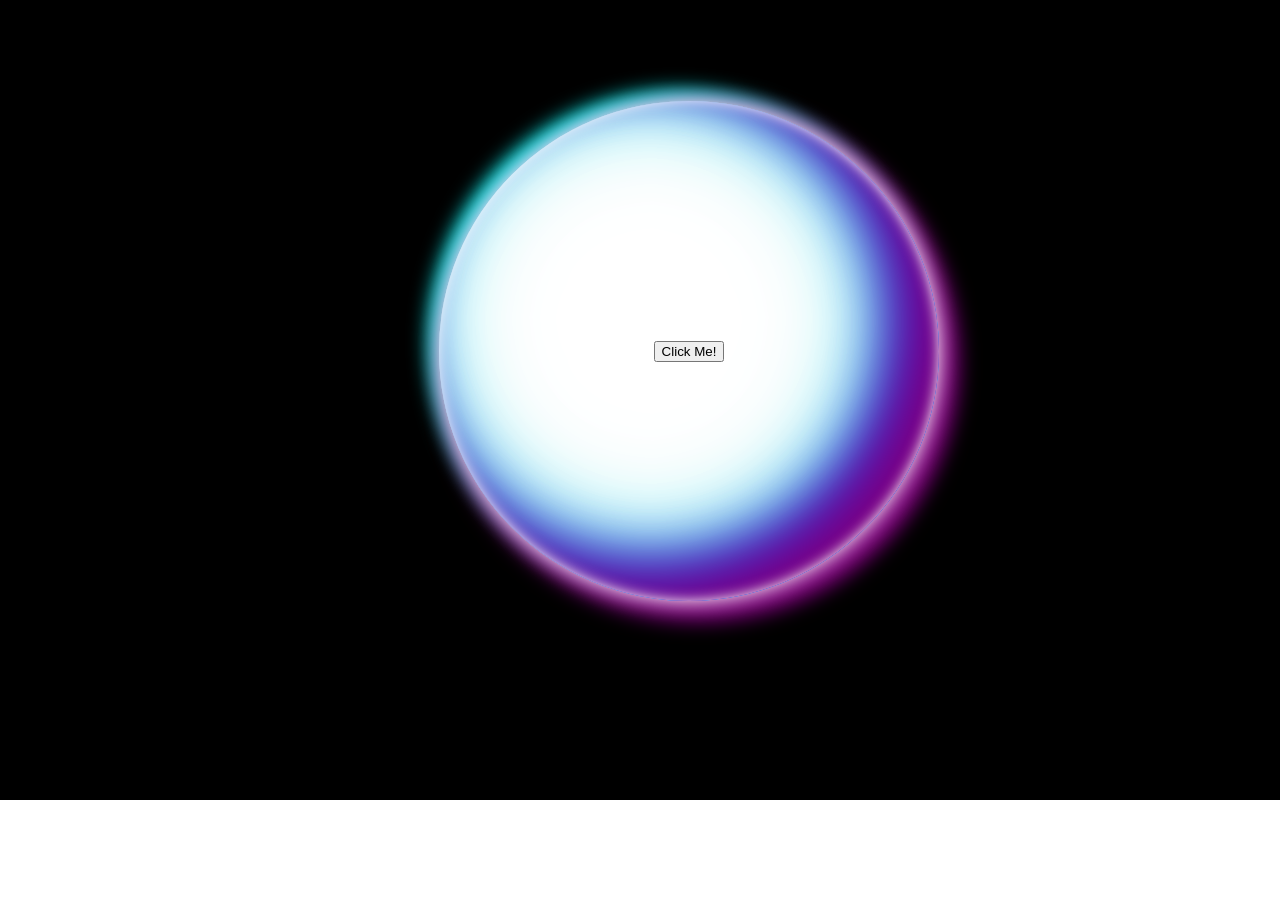
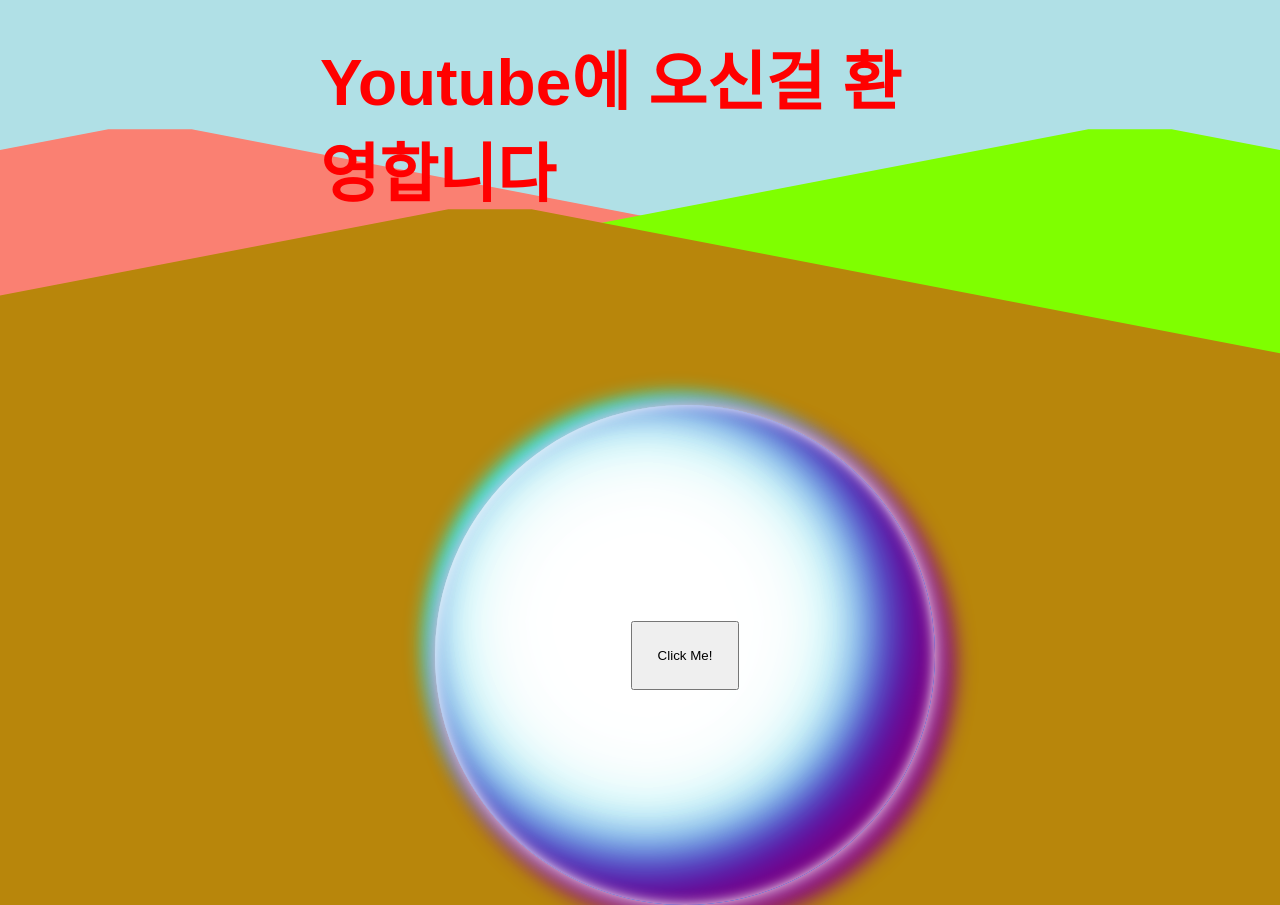
Before and after one commit to Leeseunghwan7305/Ts-Youtube, a React (Create React App) app: page / in a window 1280 px wide. Before the commit the page ends 800 px from the top, so only its background shows below. Built offline with nearby package versions, Linux system fonts and the light colour scheme; no server answers.

Commit message:
[ADD]background

```diff
--- a/src/app.module.scss
+++ b/src/app.module.scss
@@ -11,7 +11,7 @@
   }
   .youtubeScreen {
     display: block;
-    animation: LookScreen 3.5s;
+    animation: LookScreen 0.5s;
   }
 }
 @keyframes LookScreen {
@@ -22,3 +22,11 @@
     opacity: 1;
   }
 }
+@keyframes outScreen {
+  0% {
+    opacity: 1;
+  }
+  100% {
+    opacity: 0;
+  }
+}
--- a/src/components/Screen/Screen.module.scss
+++ b/src/components/Screen/Screen.module.scss
@@ -1,6 +1,39 @@
 .screen {
   height: 100vh;
-  background-color: black;
+  background-color: powderblue;
+  .box {
+    width: 300px;
+    height: 300px;
+    background-color: salmon;
+    transform: perspective(50px) rotateX(60deg);
+  }
+  .box2 {
+    width: 300px;
+    height: 300px;
+    position: absolute;
+    right: 0;
+    top: 0;
+    background-color: chartreuse;
+    transform: perspective(50px) rotateX(60deg);
+  }
+  .box3 {
+    width: 300px;
+    height: 300px;
+    position: absolute;
+    right: 50%;
+    top: 10%;
+    background-color: darkgoldenrod;
+    transform: perspective(50px) rotateX(60deg);
+  }
+  h1 {
+    font-size: 4em;
+    position: absolute;
+    top: 10%;
+    left: 50%;
+    color: red;
+    perspective: 50px;
+    transform: translate(-50%, -50%);
+  }
 }
 .ClickCircle {
   width: 500px;
@@ -20,6 +53,9 @@
     inset -40px -30px 60px 0 purple, inset -40px -30px 70px 0 blue,
     inset -40px -30px 100px 0 cyan, inset -40px -30px 140px 0 powderblue;
   animation: glow 2s linear infinite alternate;
+}
+button {
+  padding: 25px;
 }
 @keyframes glow {
   from {
--- a/src/components/Screen/Screen.tsx
+++ b/src/components/Screen/Screen.tsx
@@ -7,6 +7,10 @@
 const Screen = ({ screenToggle, setScreenToggle }: Props) => {
   return (
     <div className={styles.screen}>
+      <div className={styles.box}></div>
+      <div className={styles.box2}></div>
+      <div className={styles.box3}></div>
+      <h1>Youtube에 오신걸 환영합니다</h1>
       <div className={styles.ClickCircle}>
         <button
           onClick={() => {
```
